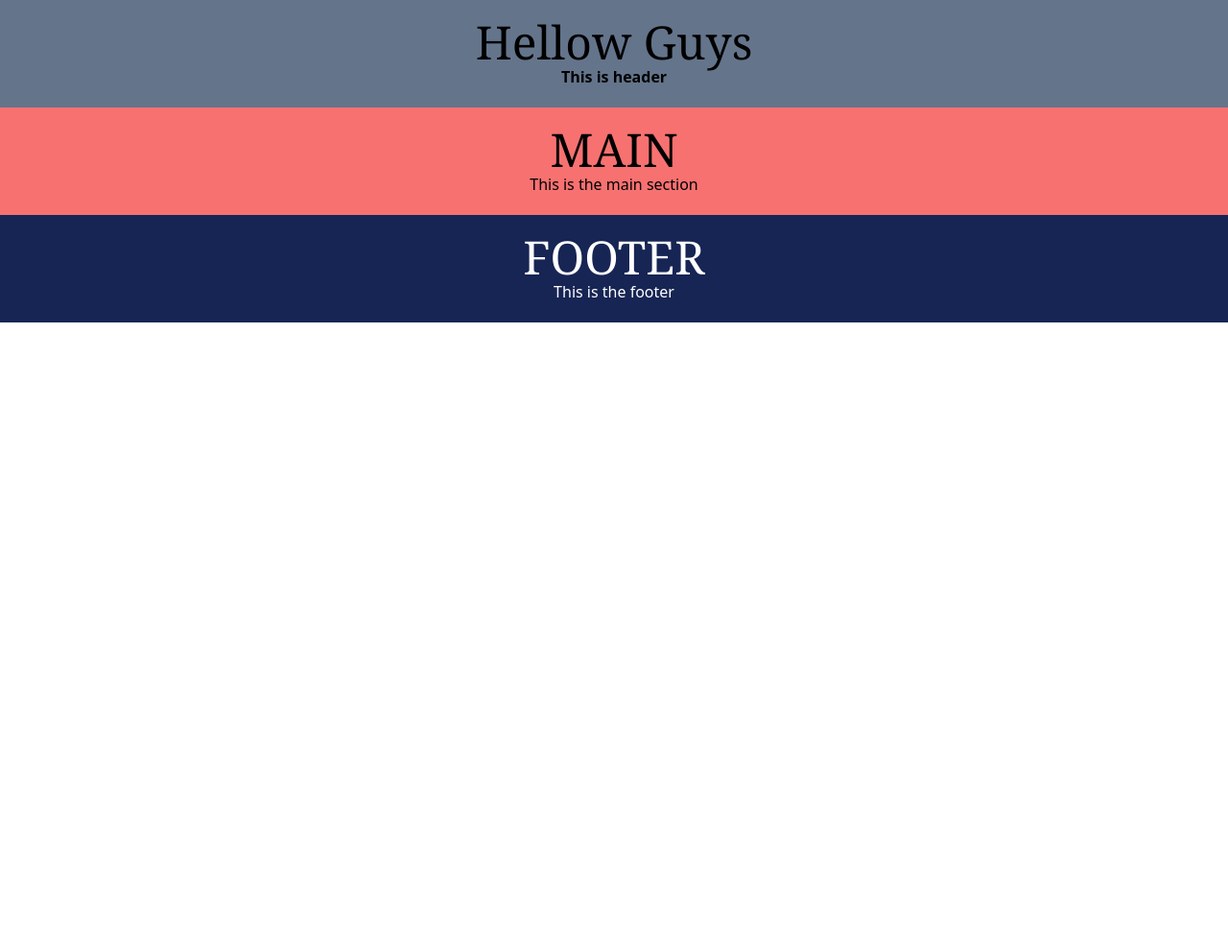
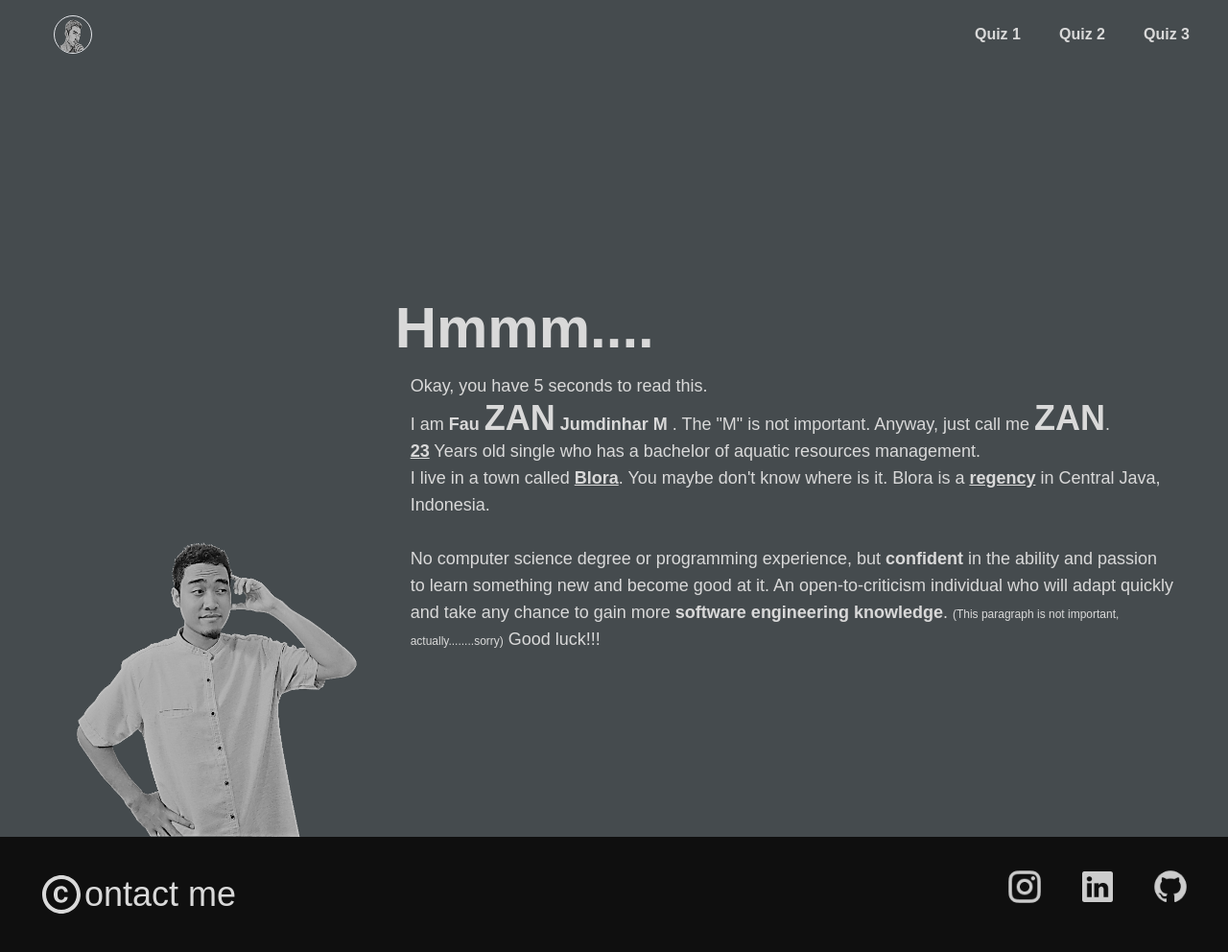
Before and after one commit to Zan-14/Assign-HTML-CSS-JS, a plain HTML site: page index.html in a window 1280 px wide. Shown: the whole page at 96% size. Before the commit the page ends 800 px from the top, so only its background shows below. Drawn offline with nearby package versions, Linux system fonts and the light colour scheme.

Commit message:
template done

```diff
--- a/index.html
+++ b/index.html
@@ -4,34 +4,79 @@
     <meta charset="UTF-8">
     <meta name="viewport" content="width=device-width, initial-scale=1.0">
     <title>Fauzan JM - JavaScript Assignment</title>
+    <link rel="preconnect" href="https://fonts.googleapis.com">
+    <link rel="preconnect" href="https://fonts.gstatic.com" crossorigin>
+    <link href="https://fonts.googleapis.com/css2?family=Montserrat:ital,wght@0,400;0,500;0,600;0,700;0,800;0,900;1,400;1,500;1,600;1,700;1,800;1,900&family=Titillium+Web:ital,wght@0,400;0,600;0,700;0,900;1,400;1,600;1,700&display=swap" rel="stylesheet">
     <script src="https://cdn.tailwindcss.com"></script>
+    <script src="tailwind.config.js"></script>
 </head>
 <body>
 
     <!-- screen -->
-    <div class="max-w-[1920px] block mx-auto">
+    <div class="max-w-[1920px] aspect-video block relative mx-auto bg-grayDarker font-titillium">
 
         <!-- header -->
         <header>
-            <div class="bg-slate-500 p-5 text-center">
-                <h1 class="font-serif text-5xl">Hellow Guys</h1>
-                <p class="font-bold">This is header</p>
-            </div>
+
+            <!-- navigation -->
+            <nav class="sticky top-0">
+                <div class="flex max-h-20 px-10 justify-between">
+                    <div class="p-4">
+                        <a href="#">
+                            <img class="w-10 h-10 border rounded-full border-1 hover:border-2" src="img/home-icon.png" alt="Fauzan-JM">
+                        </a>
+                    </div>
+                    <div class="flex text-grayLight items-center font-semibold">
+                        <div class="flex gap-10 ">
+                            <a href="#" class="hover:underline">Quiz 1</a>
+                            <a href="#" class="hover:underline">Quiz 2</a>
+                            <a href="#" class="hover:underline">Quiz 3</a>
+                        </div>
+                    </div>
+                </div>
+            </nav>
+
         </header>
 
         <!-- main -->
         <main>
-            <div class="bg-red-400 p-5 justify-center items-center text-center">
-                <h1 class="font-serif text-5xl">MAIN</h1>
-                <p>This is the main section</p>
+            <!-- hero Section -->
+            <div class="flex h-screen px-10 text-grayLight">
+                <div class="flex min-w-min px-10 items-end">
+                    <img class="w-[900px] h-auto" src="img/PP 1 no BG slate.png" alt="Hero-Image">
+                </div>
+                <div class="pt-[30vh] max-w-5xl">
+                    <h1 class="text-6xl font-extrabold">Hmmm.... </h1>
+                    <div class="px-4 py-4">
+                        <p class="text-lg">Okay, you have 5 seconds to read this. <br>I am <span class="font-semibold">Fau
+                            <span class="text-4xl font-bold">ZAN</span> Jumdinhar M</span>
+                            . The "M" is not important. Anyway, just call me
+                            <span class="text-4xl font-bold">ZAN</span>.<br><span class="font-bold underline">23</span> Years old single who has a bachelor of aquatic resources management.<br> I live in a town called <span class="font-bold underline">Blora</span>. You maybe don't know where is it. Blora is a <span class="font-bold underline">regency</span> in Central Java, Indonesia.<br><br> No computer science degree or programming experience, but <b>confident</b> in the ability and passion to learn something new and become good at it. An open-to-criticism individual who will adapt quickly and take any chance to gain more <b>software engineering knowledge</b>.
+                            <span class="text-xs">(This paragraph is not important, actually........sorry)</span> Good luck!!!
+                        </p>
+                    </div>
+                </div>
             </div>
+
         </main>
 
         <!-- footer -->
         <footer>
-            <div class="bg-blue-950 p-5 justify-center items-center text-center text-white">
-                <h1 class="font-serif text-5xl">FOOTER</h1>
-                <p>This is the footer</p>
+            <div class="flex bg-blackSoft justify-between">
+                <div class="flex px-10 py-5 items-center text-grayLight">
+                    <h2 class="pt-4"><svg class="inline-block mb-4" xmlns="http://www.w3.org/2000/svg" width="48" height="48" viewBox="0 0 24 24"><path fill="currentColor" d="M10.08 10.86c.05-.33.16-.62.3-.87s.34-.46.59-.62c.24-.15.54-.22.91-.23c.23.01.44.05.63.13c.2.09.38.21.52.36s.25.33.34.53s.13.42.14.64h1.79c-.02-.47-.11-.9-.28-1.29s-.4-.73-.7-1.01s-.66-.5-1.08-.66s-.88-.23-1.39-.23c-.65 0-1.22.11-1.7.34s-.88.53-1.2.92s-.56.84-.71 1.36S8 11.29 8 11.87v.27c0 .58.08 1.12.23 1.64s.39.97.71 1.35s.72.69 1.2.91c.48.22 1.05.34 1.7.34c.47 0 .91-.08 1.32-.23s.77-.36 1.08-.63s.56-.58.74-.94s.29-.74.3-1.15h-1.79c-.01.21-.06.4-.15.58s-.21.33-.36.46s-.32.23-.52.3c-.19.07-.39.09-.6.1c-.36-.01-.66-.08-.89-.23c-.25-.16-.45-.37-.59-.62s-.25-.55-.3-.88s-.08-.67-.08-1v-.27c0-.35.03-.68.08-1.01zM12 2C6.48 2 2 6.48 2 12s4.48 10 10 10s10-4.48 10-10S17.52 2 12 2zm0 18c-4.41 0-8-3.59-8-8s3.59-8 8-8s8 3.59 8 8s-3.59 8-8 8z"/></svg><span class="text-4xl">ontact me</span></h2>
+                </div>
+                <div class="flex pr-10 gap-10 items-center pb-4">
+                    <a href="https://www.instagram.com/fauzanjumdinhar/">
+                        <img class="w-10 h-10" src="img/instagram.png" alt="instagram-zan">
+                    </a>
+                    <a href="https://www.linkedin.com/in/fauzan-jumdinhar-marsha/">
+                        <img class="w-8 h-8" src="img/linkedin.png" alt="linkedin-zan">
+                    </a>
+                    <a href="https://github.com/Zan-14">
+                        <img class="w-10 h-10" src="img/github.png" alt="github-zan">
+                    </a>
+                </div>
             </div>
         </footer>
 
--- a/main.js
+++ b/main.js
@@ -1,3 +1,5 @@
 /* Features:
 1.
 */
+
+console.log('testing');
--- a/tailwind.config.js
+++ b/tailwind.config.js
@@ -0,0 +1,15 @@
+tailwind.config = {
+    theme: {
+        extend: {
+            colors: {
+                'blackSoft': '#0f0f0f',
+                'grayLight': '#D9D9D9',
+                'grayDarker': '#454B4E',
+            },
+            fontFamily: {
+                'montserrat': ['Montserrat', 'sans-serif'],
+                'titillium': ['Titillium', 'sans-serif'],
+            }
+        }
+    }
+}
```
Also changed, not shown: img/PP 1 no BG slate.png (added), img/github.png (added), img/home-icon.png (added), img/instagram.png (added), img/linkedin.png (added), tailwind.config.cjs (added).
